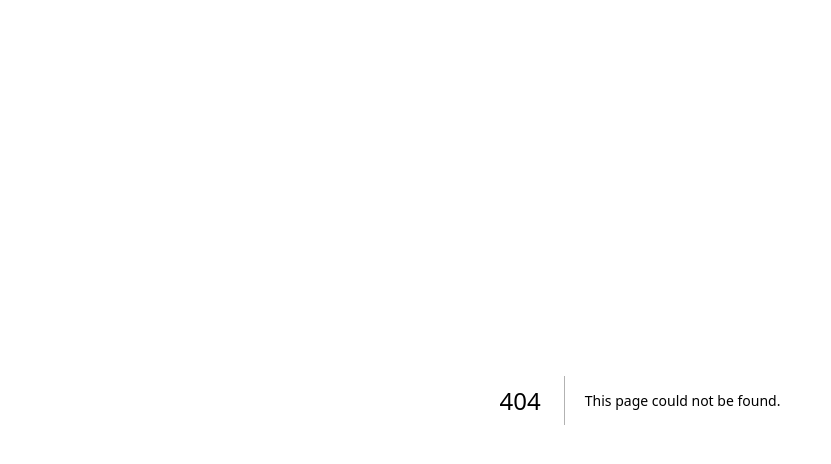
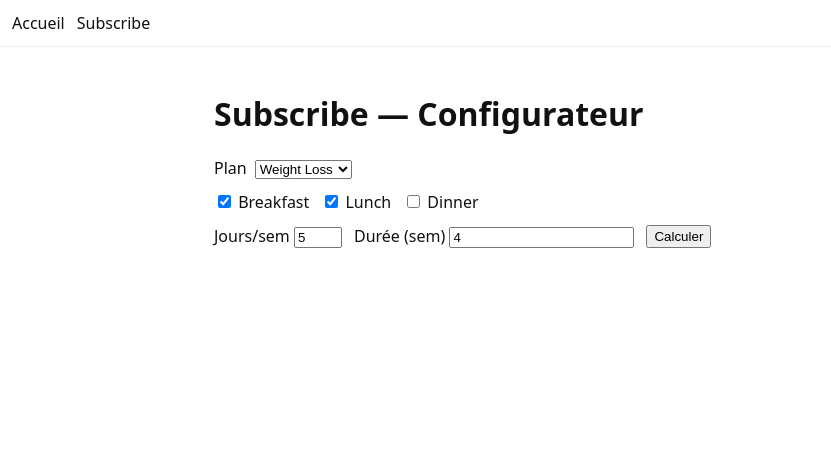
Before and after one commit to Chibschibs-tech/fitnest-monorepo, a Next.js app in the folder apps/web/: page /subscribe in a window 1280 px wide. Before the commit this address had no page. Shown: the top 464 px of the page, without its empty margins (0-831 px from the left). Built offline with nearby package versions, Linux system fonts and the light colour scheme.

Commit message:
chore: lock current state before Vercel preview setup

```diff
--- a/apps/web/app/layout.tsx
+++ b/apps/web/app/layout.tsx
@@ -1,6 +1,16 @@
+import "./globals.css";
 export const metadata = { title: "Fitnest", description: "Fitnest Web" };
+
 export default function RootLayout({ children }: { children: React.ReactNode }) {
   return (
-    <html lang="en"><body>{children}</body></html>
+    <html lang="en">
+      <body>
+        <nav style={{padding:12, borderBottom:"1px solid #eee"}}>
+          <a href="/" style={{marginRight:12}}>Accueil</a>
+          <a href="/subscribe">Subscribe</a>
+        </nav>
+        {children}
+      </body>
+    </html>
   );
 }
--- /dev/null
+++ b/apps/web/app/subscribe/page.tsx
@@ -0,0 +1,74 @@
+"use client";
+import { useState } from "react";
+
+type Meal = "Breakfast" | "Lunch" | "Dinner";
+
+export default function SubscribePage(){
+  const [plan, setPlan] = useState("Weight Loss");
+  const [meals, setMeals] = useState<Meal[]>(["Breakfast","Lunch"]);
+  const [days, setDays] = useState(5);
+  const [duration, setDuration] = useState(4);
+  const [out, setOut] = useState<any>(null);
+  const [loading, setLoading] = useState(false);
+  const [error, setError] = useState<string | null>(null);
+
+  function toggle(meal: Meal){
+    setMeals(m => m.includes(meal) ? m.filter(x=>x!==meal) : [...m, meal]);
+  }
+
+  async function calc(){
+    try{
+      setLoading(true); setError(null);
+      const r = await fetch("/api/calculate-price",{
+        method:"POST",
+        headers:{ "Content-Type":"application/json" },
+        body: JSON.stringify({ plan, meals, days, duration })
+      });
+      const j = await r.json();
+      if(!r.ok){ setError(j.error || "Error"); setOut(null); return; }
+      setOut(j);
+    } finally {
+      setLoading(false);
+    }
+  }
+
+  return (
+    <main style={{maxWidth:900, margin:"0 auto", padding:24}}>
+      <h1>Subscribe — Configurateur</h1>
+
+      <div style={{display:"grid", gap:12, marginTop:12}}>
+        <label>Plan
+          <select value={plan} onChange={e=>setPlan(e.target.value)} style={{marginLeft:8}}>
+            <option>Weight Loss</option>
+            <option>Stay Fit</option>
+            <option>Muscle Gain</option>
+          </select>
+        </label>
+
+        <div style={{display:"flex", gap:12}}>
+          <label><input type="checkbox" checked={meals.includes("Breakfast")} onChange={()=>toggle("Breakfast")} /> Breakfast</label>
+          <label><input type="checkbox" checked={meals.includes("Lunch")} onChange={()=>toggle("Lunch")} /> Lunch</label>
+          <label><input type="checkbox" checked={meals.includes("Dinner")} onChange={()=>toggle("Dinner")} /> Dinner</label>
+        </div>
+
+        <div style={{display:"flex", gap:12}}>
+          <label>Jours/sem <input type="number" min={1} max={7} value={days} onChange={e=>setDays(Number(e.target.value))} /></label>
+          <label>Durée (sem) <input type="number" min={1} value={duration} onChange={e=>setDuration(Number(e.target.value))} /></label>
+          <button onClick={calc} disabled={loading}>{loading ? "Calcul..." : "Calculer"}</button>
+        </div>
+      </div>
+
+      {error && <p style={{color:"crimson"}}>{error}</p>}
+      {out && (
+        <section style={{marginTop:16}}>
+          <h2>Récapitulatif</h2>
+          <p><b>Base/jour:</b> {out.basePerDay} MAD</p>
+          <p><b>Brut/semaine:</b> {out.grossWeekly} MAD</p>
+          <p><b>Remises:</b> jours {out.discounts.days*100}% · durée {out.discounts.duration*100}%</p>
+          <p><b>Total ({duration} sem):</b> {out.total} MAD</p>
+          <pre style={{background:"#f7f7f7", padding:12, borderRadius:8}}>{JSON.stringify(out.breakdown, null, 2)}</pre>
+        </section>
+      )}
+    </main>
+  );
+}
```
